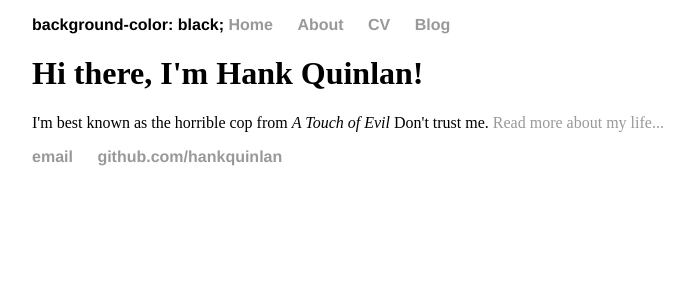
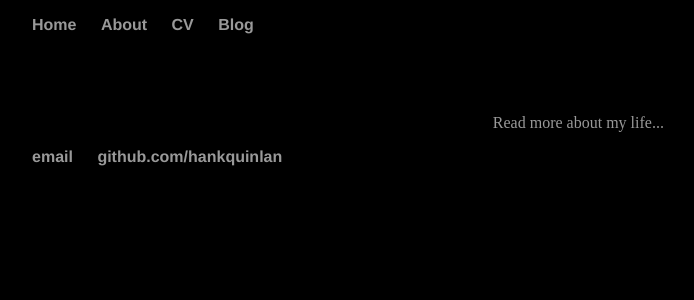
Before and after one commit to BobRendal/BobRendal.github.io, a Jekyll site: the page built from index.html, in a window 1280 px wide. Shown: the top 300 px of the page, without its empty margins (160-854 px from the left). Built offline with Jekyll 4.4.1, drawn with Linux system fonts in a browser that asks for light colours.

Commit message:
Update defaults.html

```diff
--- a/_layouts/defaults.html
+++ b/_layouts/defaults.html
@@ -8,7 +8,7 @@
 		<body>
 			<nav>
 	    		<ul>
-				background-color: black;
+				<body style="background-color:black;">
 	        		<li><a href="/">Home</a></li>
 		        	<li><a href="/about">About</a></li>
 	        		<li><a href="/cv">CV</a></li>
```
